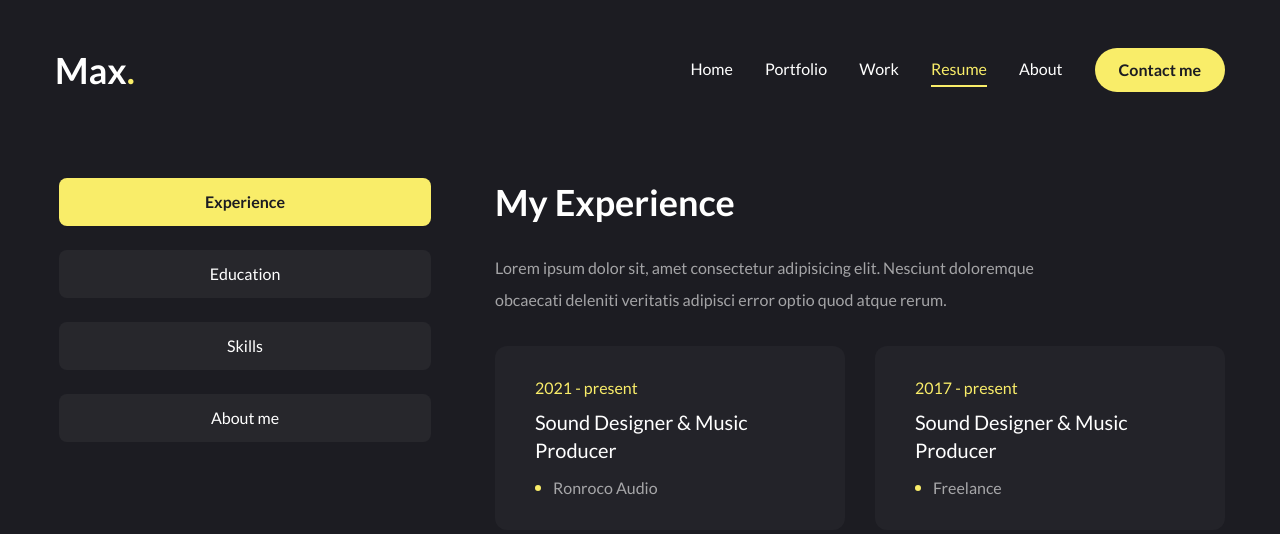
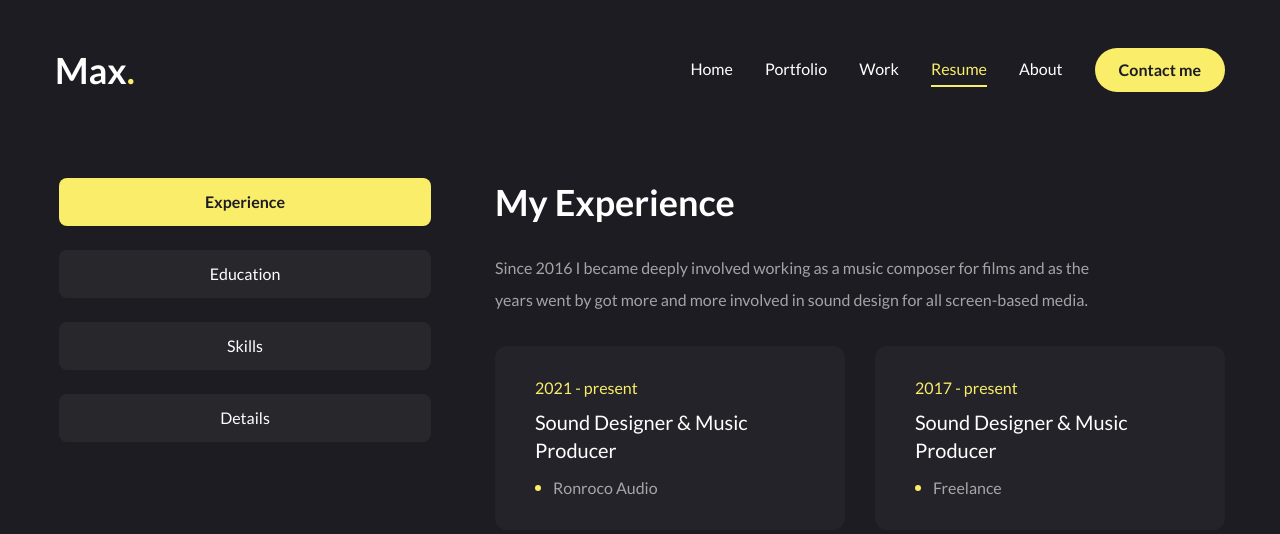
Before and after one commit to maximosigniorini/personal-website, a Next.js app: page /resume in a window 1280 px wide. Shown: the top 534 px of the page. Built offline with nearby package versions, Linux system fonts and the light colour scheme.

Commit message:
Changed descriptions

```diff
--- a/app/resume/page.jsx
+++ b/app/resume/page.jsx
@@ -1,8 +1,7 @@
 "use client";
 
-const about = {
-  title: 'About me',
-  description: 'Lorem ipsum dolor sit amet consectetur adipisicing elit. Quos ipsam dolor assumenda qui pariatur vitae in voluptatum?',
+const details = {
+  title: 'Details',
   info: [
     {
       fieldName: "Name",
@@ -34,7 +33,7 @@ const about = {
 const experience = {
   icon: '/assets/Resume/badge.svg',
   title: 'My Experience',
-  description: "Lorem ipsum dolor sit, amet consectetur adipisicing elit. Nesciunt doloremque obcaecati deleniti veritatis adipisci error optio quod atque rerum.",
+  description: "Since 2016 I became deeply involved working as a music composer for films and as the years went by got more and more involved in sound design for all screen-based media.",
   items: [
     {
       company: "Ronroco Audio",
@@ -46,7 +45,7 @@ const experience = {
       company: "Freelance",
       position: "Sound Designer & Music Producer",
       duration: "2017 - present",
-      link: ""
+      link: "https://www.linkedin.com/in/maximo-signiorini/"
     }
   ]
 }
@@ -54,7 +53,6 @@ const experience = {
 const education = {
   icon: '/assets/Resume/cap.svg',
   title: 'My education',
-  description: "Lorem ipsum dolor sit, amet consectetur adipisicing elit. Nesciunt doloremque obcaecati deleniti veritatis adipisci error optio quod atque rerum.",
   items: [
     {
       institution: "Bournemouth University",
@@ -79,7 +77,7 @@ const education = {
 
 const skills = {
   title: "My skills",
-  description: "Lorem, ipsum dolor sit amet consectetur adipisicing elit.",
+  description: "Some of the DAW's I work with alongside a wide variety of VST plugins and outboard gear.",
   skillist: [
     {
       icon: '/assets/resume/protools3.png',
@@ -119,7 +117,7 @@ const Resume = () => {
             <TabsTrigger value="experience">Experience</TabsTrigger>
             <TabsTrigger value="education">Education</TabsTrigger>
             <TabsTrigger value="skills">Skills</TabsTrigger>
-            <TabsTrigger value="about">About me</TabsTrigger>
+            <TabsTrigger value="details">Details</TabsTrigger>
           </TabsList>
 
           <div className='min-h-[70vh] w-full'>
@@ -155,7 +153,6 @@ const Resume = () => {
             <TabsContent value="education" className="w-full">
               <div className='flex flex-col gap-[30px] text-center xl:text-left'>
                 <h3 className='text-4xl font-bold'>{education.title}</h3>
-                <p className='max-w-[600px] text-white/60 mx-auto xl:mx-0'>{education.description}</p>
                 <ScrollArea className="h-[400px]">
                   <ul className='grid grid-cols-1 lg:grid-cols-2 gap-[30px]'>
                     {education.items.map((item, index) => {
@@ -205,13 +202,12 @@ const Resume = () => {
                 </ul>
               </div>
             </TabsContent>
-            {/* about me */}
-            <TabsContent value="about" className="w-full text-center xl:text-left">
+            {/* Details */}
+            <TabsContent value="details" className="w-full text-center xl:text-left">
               <div className='flex flex-col gap-[30px]'>
-                <h3 className='text-4xl font-bold'>{about.title}</h3>
-                <p className='max-w-[600px] text-white/60 mx-auto xl:mx-0'>{about.description}</p>
+                <h3 className='text-4xl font-bold'>{details.title}</h3>
                 <ul className='grid grid-cols-1 xl:grid-cols-2 gap-y-6 max-w-[620px] mx-auto xl:mx-0'>
-                  {about.info.map((item, index) => {
+                  {details.info.map((item, index) => {
                     return (
                       <li key={index} className='flex items-center justify-center xl:justify-start gap-4'>
                         <span className='text-white/60'>{item.fieldName}</span>
```
